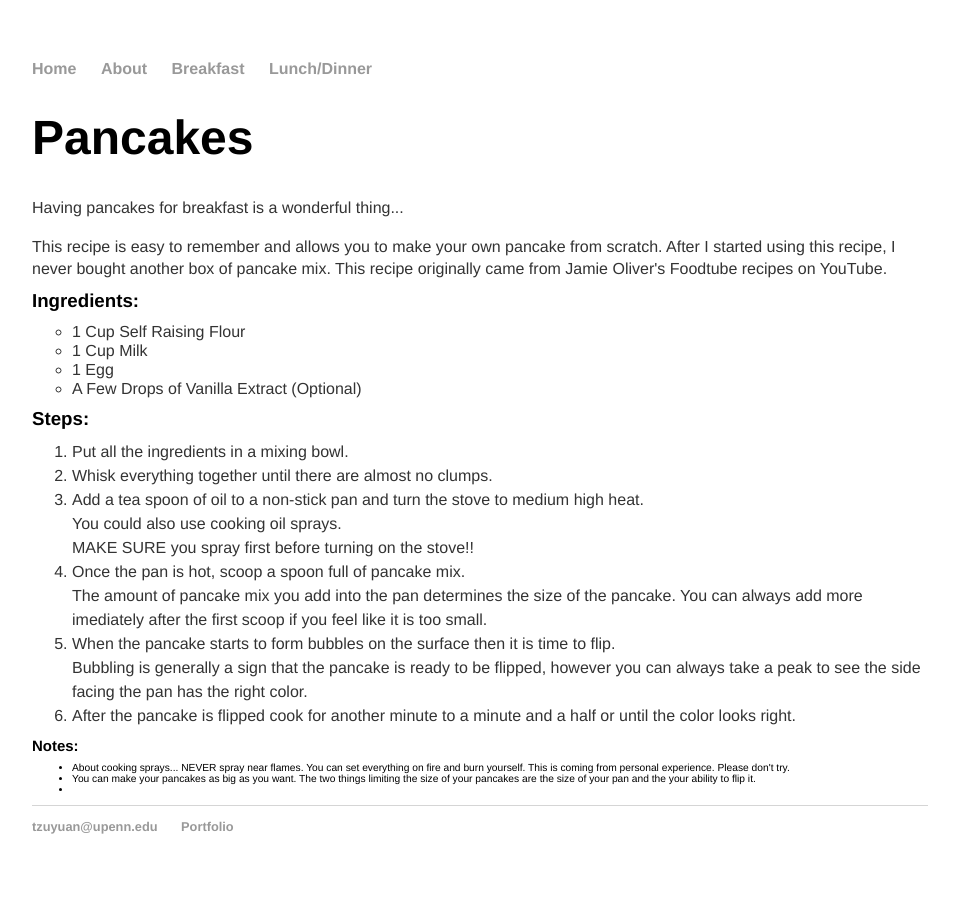
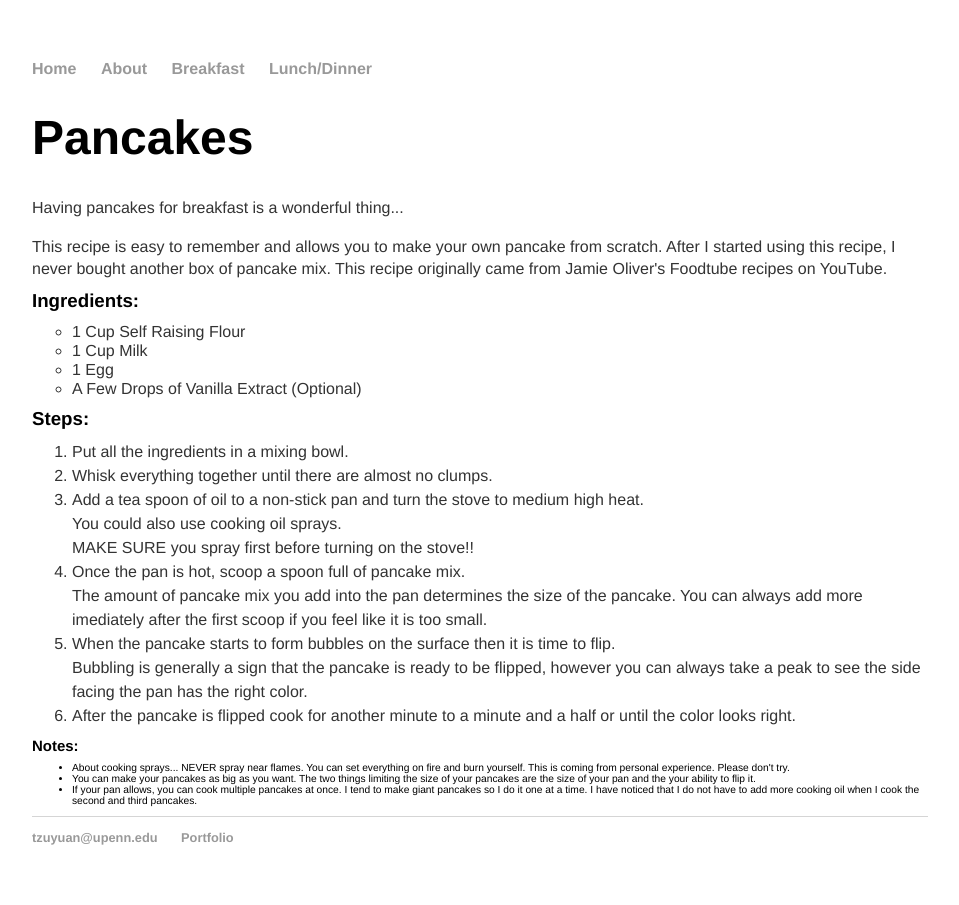
Before and after one commit to tzuyuanw/tzuyuanw.github.io, a Jekyll site: the page recipes/pancakes.html, which Jekyll copies as it is, in a window 1280 px wide. Shown: the whole page, without its empty margins (160-1119 px from the left). Built offline with Jekyll 4.4.1, drawn with Linux system fonts in a browser that asks for light colours.

Commit message:
Update pancakes.html

```diff
--- a/recipes/pancakes.html
+++ b/recipes/pancakes.html
@@ -56,7 +56,9 @@
 						This is coming from personal experience. Please don't try. </li>
 					<li> You can make your pancakes as big as you want. The two things limiting the size of your pancakes
 						are the size of your pan and the your ability to flip it. </li>
-					<li>
+					<li> If your pan allows, you can cook multiple pancakes at once. I tend to make giant pancakes so I do it
+						one at a time. I have noticed that I do not have to add more cooking oil when I cook the second and third
+						pancakes. </li>
 			</div><!-- /.container -->
 			<footer>
 	    		<ul>
```
